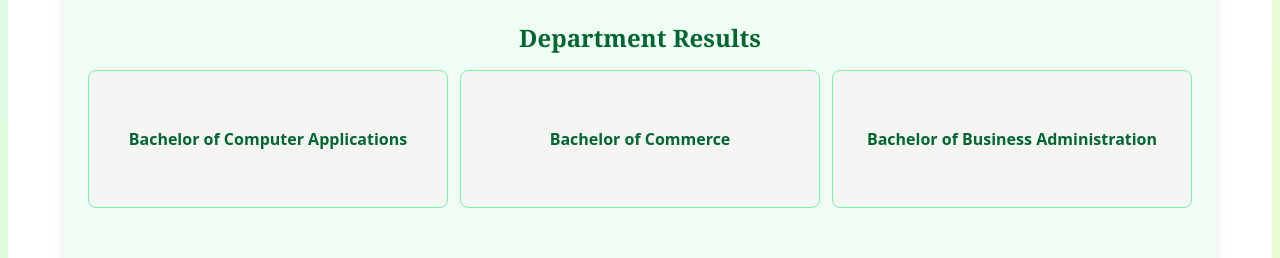
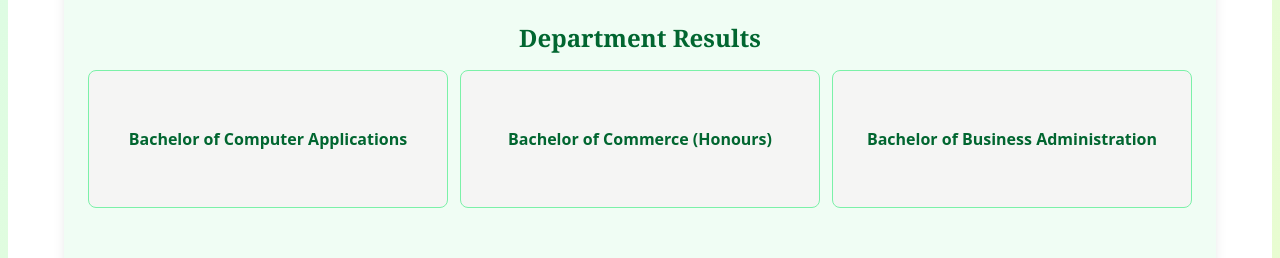
Before and after one commit to Aryan-561/KIHEAT-Ranklist-Frontend, a React (Vite) app: page / in a window 1280 px wide. Shown: the part 285-543 px from the top of the page. Built offline with nearby package versions, Linux system fonts and the light colour scheme; a web font is replaced by a local one.

Commit message:
feat: update Bachelor of Commerce description and add programmeCodes constant

```diff
--- a/src/constant/constant.ts
+++ b/src/constant/constant.ts
@@ -2,7 +2,7 @@ import type { SemestersCount, Course, Year } from "./../interface/index";
 
 export const courses: Course[] = [
     { BCA: "Bachelor of Computer Applications" },
-    { BCom: "Bachelor of Commerce" },
+    { BCom: "Bachelor of Commerce (Honours)" },
     { BBA: "Bachelor of Business Administration" },
 ];
 
@@ -21,3 +21,10 @@ export const years: Year[] = [
     { year: "2022" },
     { year: "2021" },
 ]
+
+
+export const programmeCodes : Course = {
+    "020": "BCA",
+    "888": "B.Com (H)",
+    "017": "BBA",
+}
```
